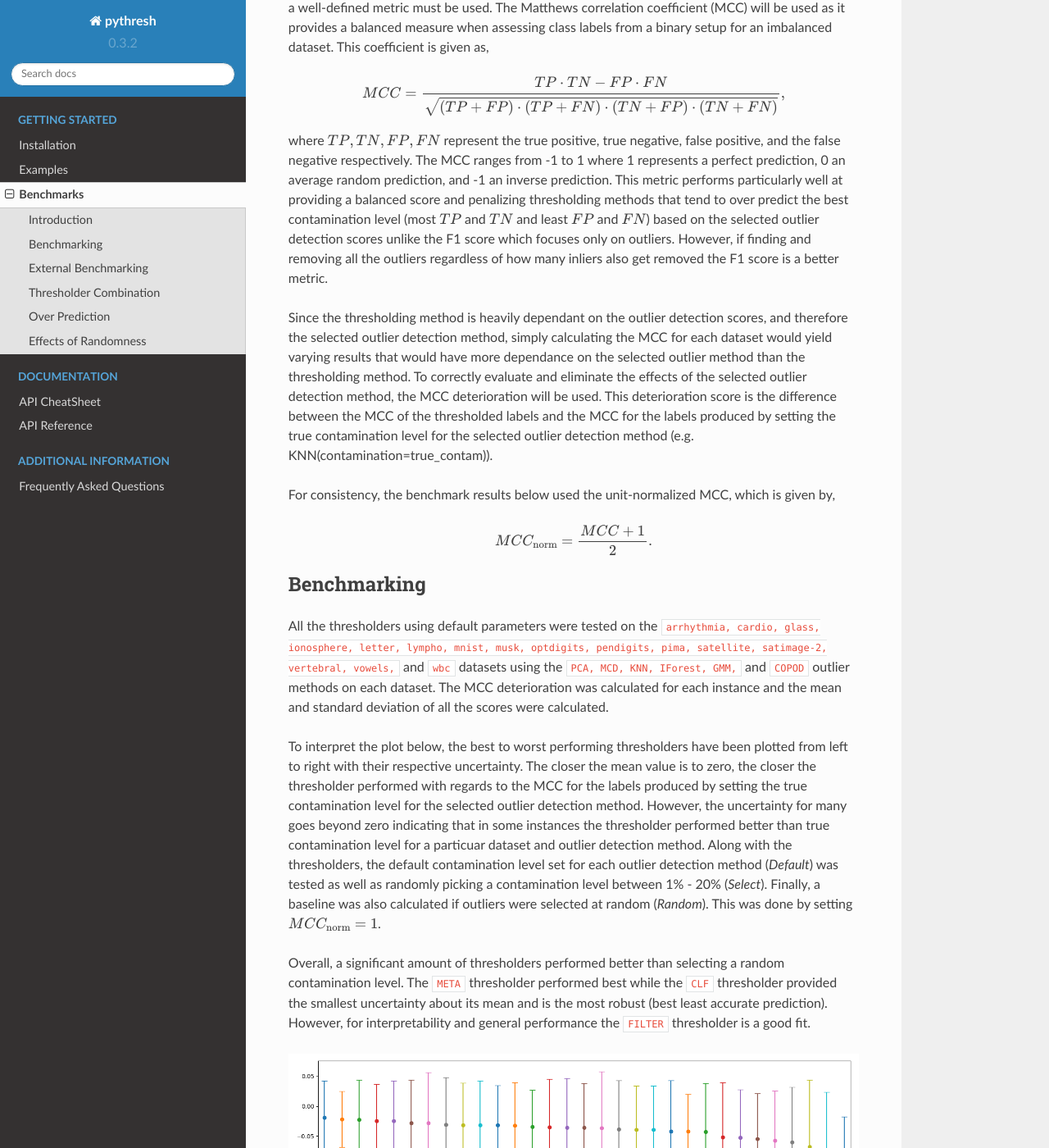
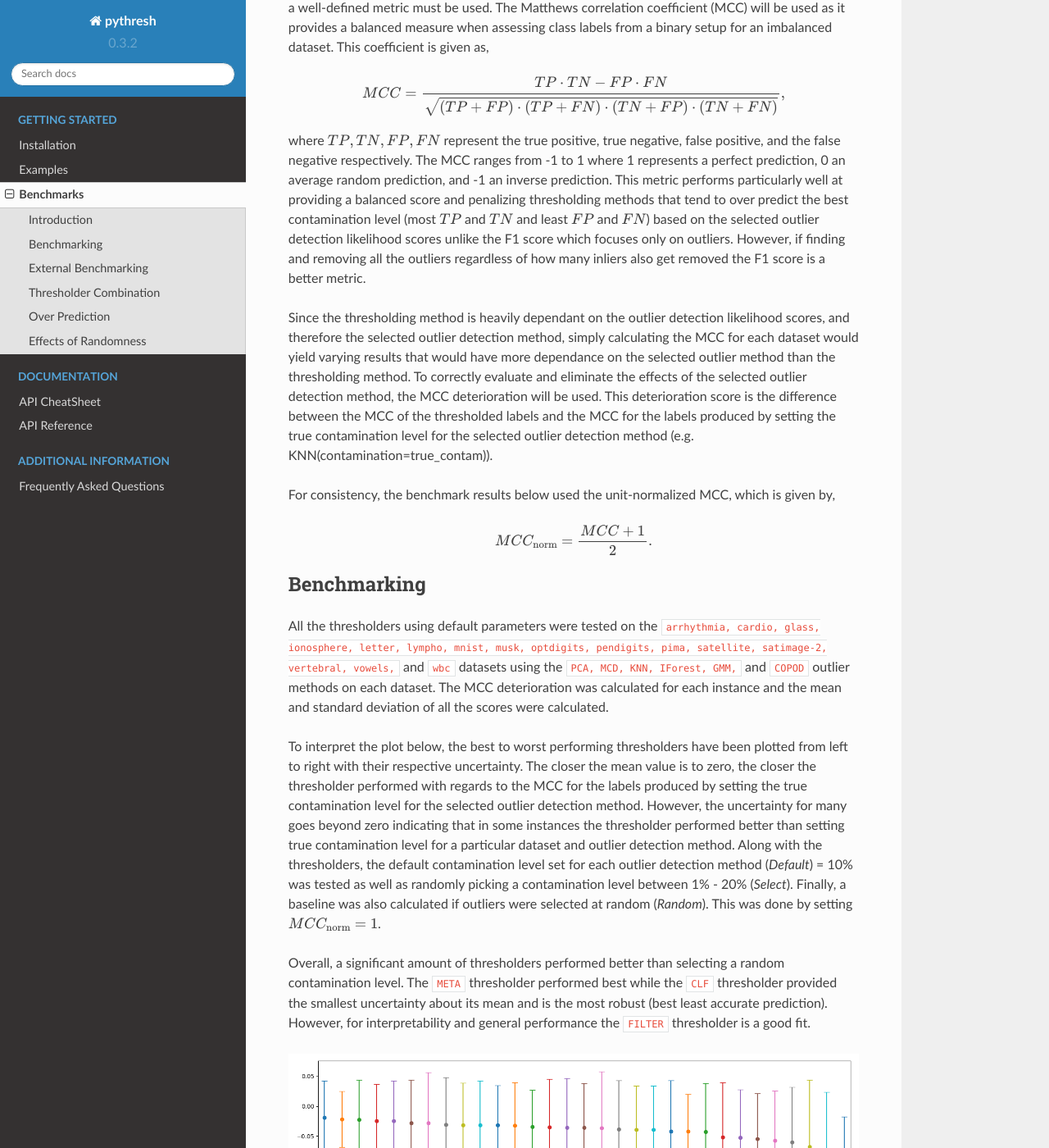
Before and after one commit to KulikDM/pythresh, a Sphinx documentation site: the page built from docs/benchmark.rst, in a window 1280 px wide and 1400 px high, scrolled down 531 px. Shown: the whole window at 82% size. Built offline with Sphinx 7.4.7 and the Read the Docs theme 2.0.0, drawn with Linux system fonts in a browser that asks for light colours; formulas are drawn with MathJax 3; some of the changed text lies outside the part shown.

Commit message:
Updated Docs and Fixed Typos

```diff
--- a/docs/api_cc.rst
+++ b/docs/api_cc.rst
@@ -2,7 +2,7 @@
  API CheatSheet
 ################
 
-The following APIs are applicable for all detector models for easy use.
+The following APIs are applicable for all detector models for ease of use.
 
 -  :func:`pythresh.thresholds.base.BaseThresholder.eval`: Outlier/inlier
    evaluation process for decision scores.
@@ -10,7 +10,7 @@ The following APIs are applicable for all detector models for easy use.
 Key Attributes of a fitted model:
 
 -  :attr:`pythresh.thresholds.base.BaseThresholder.thresh_`: threshold
-   value from normalize scores
+   value from scores normalize between 0 and 1
 
 See base class definition below:
 
--- a/docs/benchmark.rst
+++ b/docs/benchmark.rst
@@ -16,10 +16,10 @@ all the available methods, with great insight and interpretability
 <https://www.andrew.cmu.edu/user/yuezhao2/papers/22-neurips-adbench.pdf>`_.
 
 Since the thresholding methods are dependant on both the dataset and the
-outlier detection scores, in order to quantify how well a threshold
-method works, it must be tested against multiple datasets applying
-multiple outlier detection methods to each dataset. All the benchmark
-datasets can be found at `ODDS
+outlier detection likelihood scores, in order to quantify how well a
+threshold method works, it must be tested against multiple datasets
+applying multiple outlier detection methods to each dataset. All the
+benchmark datasets can be found at `ODDS
 <http://odds.cs.stonybrook.edu/#table1>`_.
 
 ----
@@ -41,21 +41,21 @@ prediction, and -1 an inverse prediction. This metric performs
 particularly well at providing a balanced score and penalizing
 thresholding methods that tend to over predict the best contamination
 level (most :math:`TP` and :math:`TN` and least :math:`FP` and
-:math:`FN`) based on the selected outlier detection scores unlike the F1
-score which focuses only on outliers. However, if finding and removing
-all the outliers regardless of how many inliers also get removed the F1
-score is a better metric.
+:math:`FN`) based on the selected outlier detection likelihood scores
+unlike the F1 score which focuses only on outliers. However, if finding
+and removing all the outliers regardless of how many inliers also get
+removed the F1 score is a better metric.
 
 Since the thresholding method is heavily dependant on the outlier
-detection scores, and therefore the selected outlier detection method,
-simply calculating the MCC for each dataset would yield varying results
-that would have more dependance on the selected outlier method than the
-thresholding method. To correctly evaluate and eliminate the effects of
-the selected outlier detection method, the MCC deterioration will be
-used. This deterioration score is the difference between the MCC of the
-thresholded labels and the MCC for the labels produced by setting the
-true contamination level for the selected outlier detection method (e.g.
-KNN(contamination=true_contam)).
+detection likelihood scores, and therefore the selected outlier
+detection method, simply calculating the MCC for each dataset would
+yield varying results that would have more dependance on the selected
+outlier method than the thresholding method. To correctly evaluate and
+eliminate the effects of the selected outlier detection method, the MCC
+deterioration will be used. This deterioration score is the difference
+between the MCC of the thresholded labels and the MCC for the labels
+produced by setting the true contamination level for the selected
+outlier detection method (e.g. KNN(contamination=true_contam)).
 
 For consistency, the benchmark results below used the unit-normalized
 MCC, which is given by,
@@ -82,13 +82,13 @@ The closer the mean value is to zero, the closer the thresholder
 performed with regards to the MCC for the labels produced by setting the
 true contamination level for the selected outlier detection method.
 However, the uncertainty for many goes beyond zero indicating that in
-some instances the thresholder performed better than true contamination
-level for a particuar dataset and outlier detection method. Along with
-the thresholders, the default contamination level set for each outlier
-detection method (`Default`) was tested as well as randomly picking a
-contamination level between 1% - 20% (`Select`). Finally, a baseline was
-also calculated if outliers were selected at random (`Random`). This was
-done by setting :math:`MCC_{\rm{norm}} = 1`.
+some instances the thresholder performed better than setting true
+contamination level for a particular dataset and outlier detection
+method. Along with the thresholders, the default contamination level set
+for each outlier detection method (`Default`) = 10% was tested as well
+as randomly picking a contamination level between 1% - 20% (`Select`).
+Finally, a baseline was also calculated if outliers were selected at
+random (`Random`). This was done by setting :math:`MCC_{\rm{norm}} = 1`.
 
 Overall, a significant amount of thresholders performed better than
 selecting a random contamination level. The ``META`` thresholder
@@ -291,7 +291,7 @@ deterioration), and also since the publishing of this article some
 default parameters for some thresholders have been changed. Still, this
 article provides a thorough analysis of the performance of the
 thresholders in ``PyThresh`` with many insightful results and detailed
-analysis of thresholding outlier decision scores.
+analysis of thresholding outlier decision likelihood scores.
 
 ----
 
@@ -387,7 +387,7 @@ and 111222). The same outlier detection methods as well as datasets from
 the first benchmarking test were applied. The means of the MCC
 deterioration were normalized to zero showing the extent of the effect
 of randomness of each thresholder's ability to evaluate labels for the
-outlier decision scores in the uncertainty.
+outlier decision likelihood scores indicated in the uncertainty.
 
 From the plot below, ``WIND`` performed the worst and was highly
 affected by the choice of the selected random state. ``DSN`` which is a
--- a/docs/example.rst
+++ b/docs/example.rst
@@ -136,8 +136,8 @@ written for convenience as the function "pythresh.thresholds.all"
 ************************
 
 1. Get the normalized threshold value that separates the inliers from
-outliers after the scores have been evaluated. Note, the outlier
-detection scores are normalized between 0 and 1.
+outliers after the likelihood scores have been evaluated. Note, the
+outlier detection likelihood scores are normalized between 0 and 1.
 
    .. code:: python
 
```
Also changed, not shown: other parts of docs/example.rst (+1 -1 lines), README.rst (+14 -13 lines), docs/FAQ.rst (+6 -5 lines), docs/index.rst (+13 -12 lines), 11 other files.
